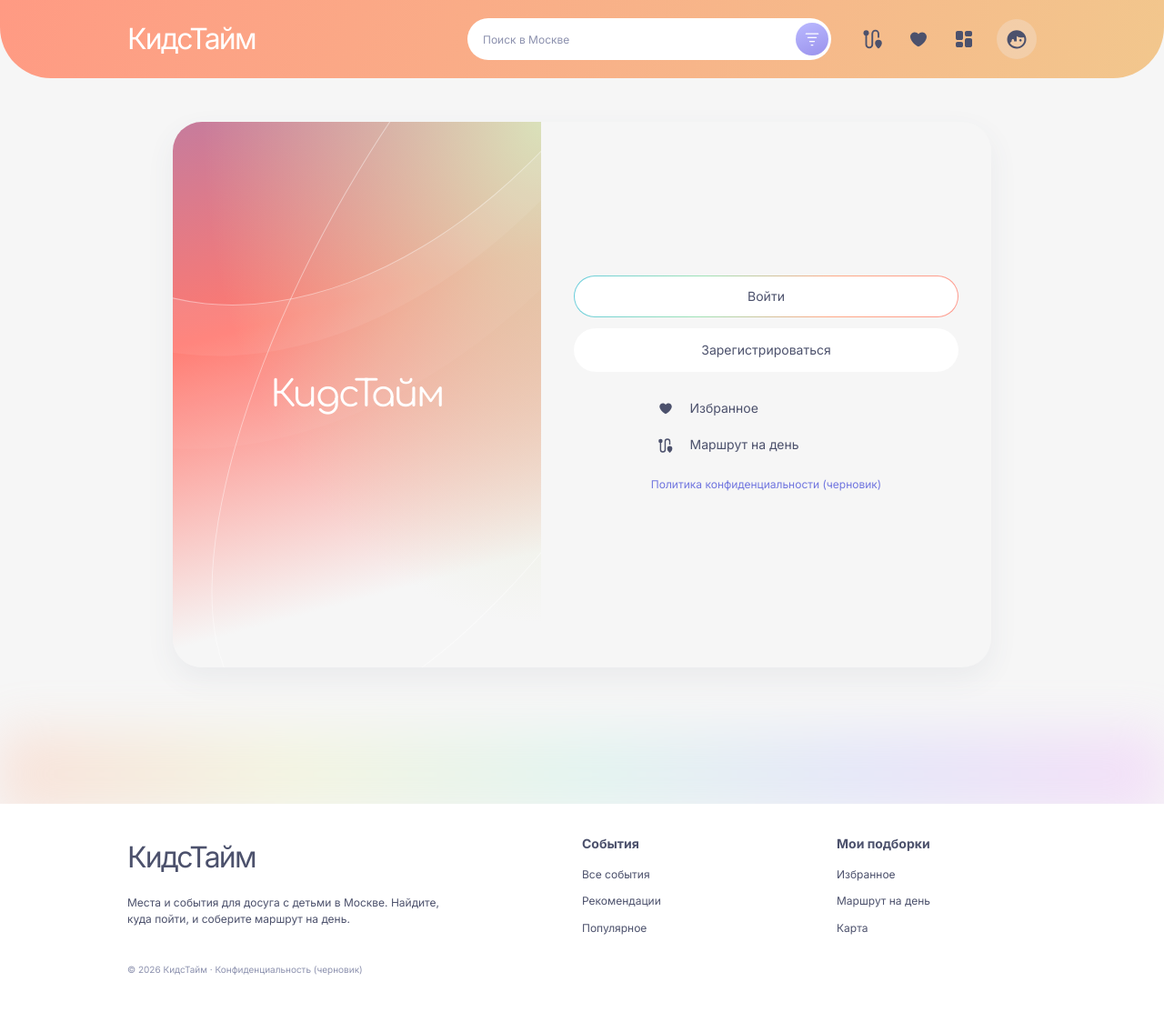
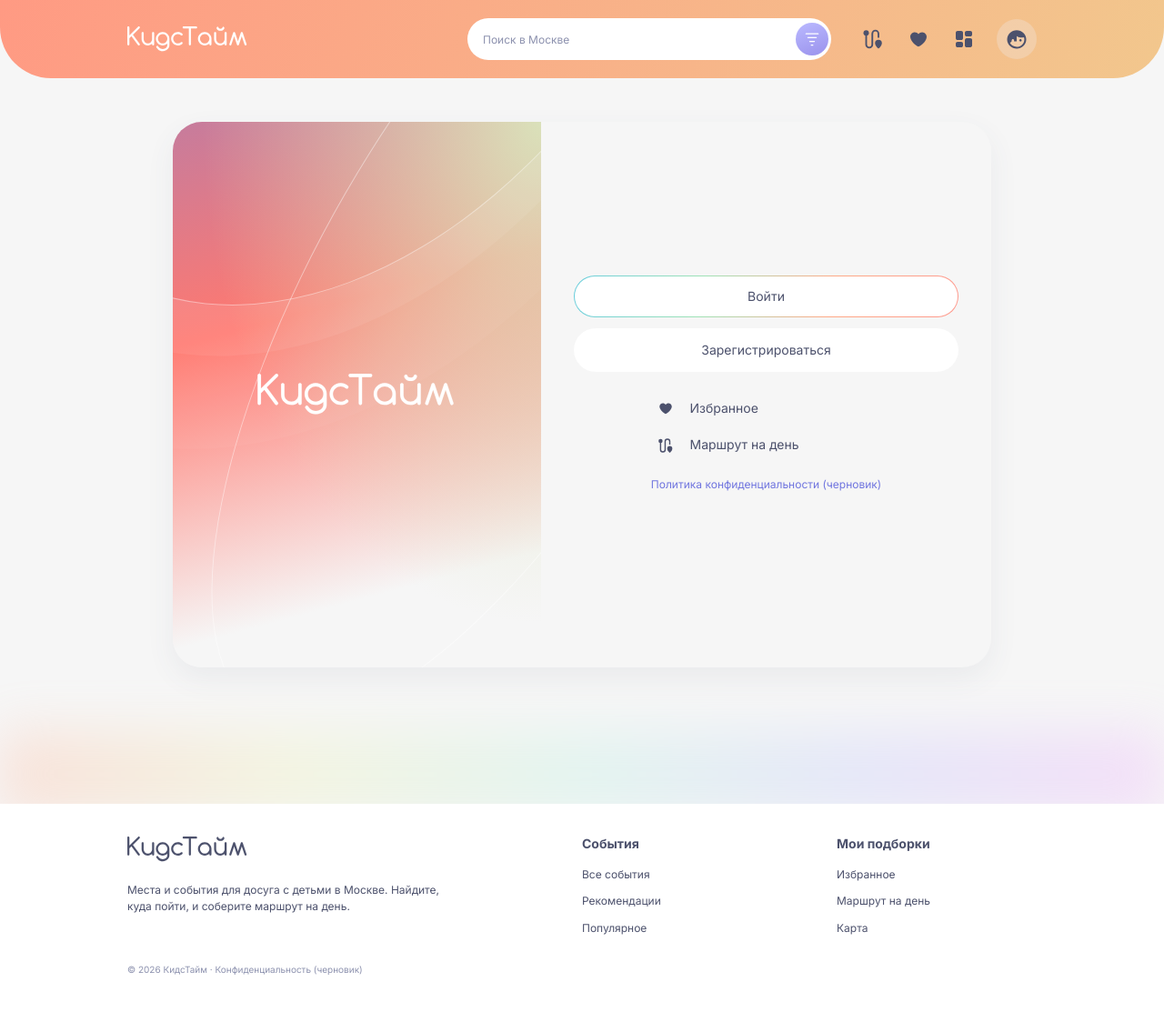
Before and after one commit to Parabe11um/kidsTime, a Django app: page /profile/ in a window 1280 px wide. Shown: the whole page at 91% size. Run offline with Django 5.2, Linux system fonts and the light colour scheme; parts of the project's set-up code (start-up, migrations or seed data) failed here and were passed over.

Commit message:
Use the original Figma vector wordmark throughout KidsTime

```diff
--- a/templates/accounts/layout.html
+++ b/templates/accounts/layout.html
@@ -1,10 +1,9 @@
 {% extends "base.html" %}
 {% load static %}
 {% block body_class %}page-account{% endblock %}
-{% block head %}<link href="https://fonts.googleapis.com/css2?family=Comfortaa:wght@400;500&display=swap" rel="stylesheet">{% endblock %}
 {% block content %}
 <section class="account-shell">
-    <div class="account-art" aria-hidden="true"><span class="account-wordmark">КидсТайм</span></div>
+    <div class="account-art" aria-hidden="true"><span class="account-wordmark">{% include "includes/brand_mark.html" %}</span></div>
     <div class="account-panel">
         <header class="account-heading">
             <a class="round-button" href="{% block back_url %}{% url 'core:profile' %}{% endblock %}" aria-label="Назад">{% include "includes/icon.html" with name="arrow-left" %}</a>
--- a/templates/base.html
+++ b/templates/base.html
@@ -23,7 +23,7 @@
                 <a class="brand"
                    href="{% url 'core:home' %}"
                    aria-label="КидсТайм — на главную">
-                    <span>КидсТайм</span>
+                    {% include "includes/brand_mark.html" %}
                 </a>
                 <form class="desktop-search"
                       action="{% url 'catalog:event_list' %}"
@@ -70,7 +70,7 @@
         </main>
         <footer class="site-footer">
             <div class="site-footer__inner">
-                <div class="site-footer__about"><a class="brand" href="{% url 'core:home' %}">КидсТайм</a><p>Места и события для досуга с детьми в Москве. Найдите, куда пойти, и соберите маршрут на день.</p></div>
+                <div class="site-footer__about"><a class="brand" href="{% url 'core:home' %}" aria-label="КидсТайм — на главную">{% include "includes/brand_mark.html" %}</a><p>Места и события для досуга с детьми в Москве. Найдите, куда пойти, и соберите маршрут на день.</p></div>
                 <nav aria-label="Подборки"><h2>События</h2><a href="{% url 'catalog:event_list' %}">Все события</a><a href="{% url 'catalog:event_list' %}?collection=recommended">Рекомендации</a><a href="{% url 'catalog:event_list' %}?collection=popular">Популярное</a></nav>
                 <nav aria-label="Ваши места"><h2>Мои подборки</h2><a href="{% url 'favorites:list' %}">Избранное</a><a href="{% url 'catalog:walk_builder' %}">Маршрут на день</a><a href="{% url 'catalog:event_map' %}">Карта</a></nav>
                 <p class="site-footer__copyright">© {% now "Y" %} КидсТайм · <a href="{% url 'core:privacy' %}">Конфиденциальность (черновик)</a></p>
--- a/templates/core/profile.html
+++ b/templates/core/profile.html
@@ -1,11 +1,10 @@
 {% extends "base.html" %}
 {% block title %}Профиль — КидсТайм{% endblock %}
 {% block body_class %}{% if not request.user.is_authenticated %}page-account page-account--guest{% endif %}{% endblock %}
-{% block head %}<link href="https://fonts.googleapis.com/css2?family=Comfortaa:wght@400;500&display=swap" rel="stylesheet">{% endblock %}
 {% block content %}
 {% if not request.user.is_authenticated %}
 <section class="account-shell account-shell--guest">
-    <div class="account-art" aria-hidden="true"><span class="account-wordmark">КидсТайм</span></div>
+    <div class="account-art" aria-hidden="true"><span class="account-wordmark">{% include "includes/brand_mark.html" %}</span></div>
     <div class="account-panel">
         <h1 class="sr-only">Ваш профиль</h1>
         <a class="account-button account-button--outline" href="{% url 'accounts:login' %}">Войти</a>
--- /dev/null
+++ b/templates/includes/brand_mark.html
@@ -0,0 +1 @@
+<span class="brand-mark" role="img" aria-label="КидсТайм"></span>
```
Also changed, not shown: assets/css/input.css (+5 -3 lines), static/brand/README.md (added), static/brand/kidstime-logo.svg (added), static/css/app.css.
